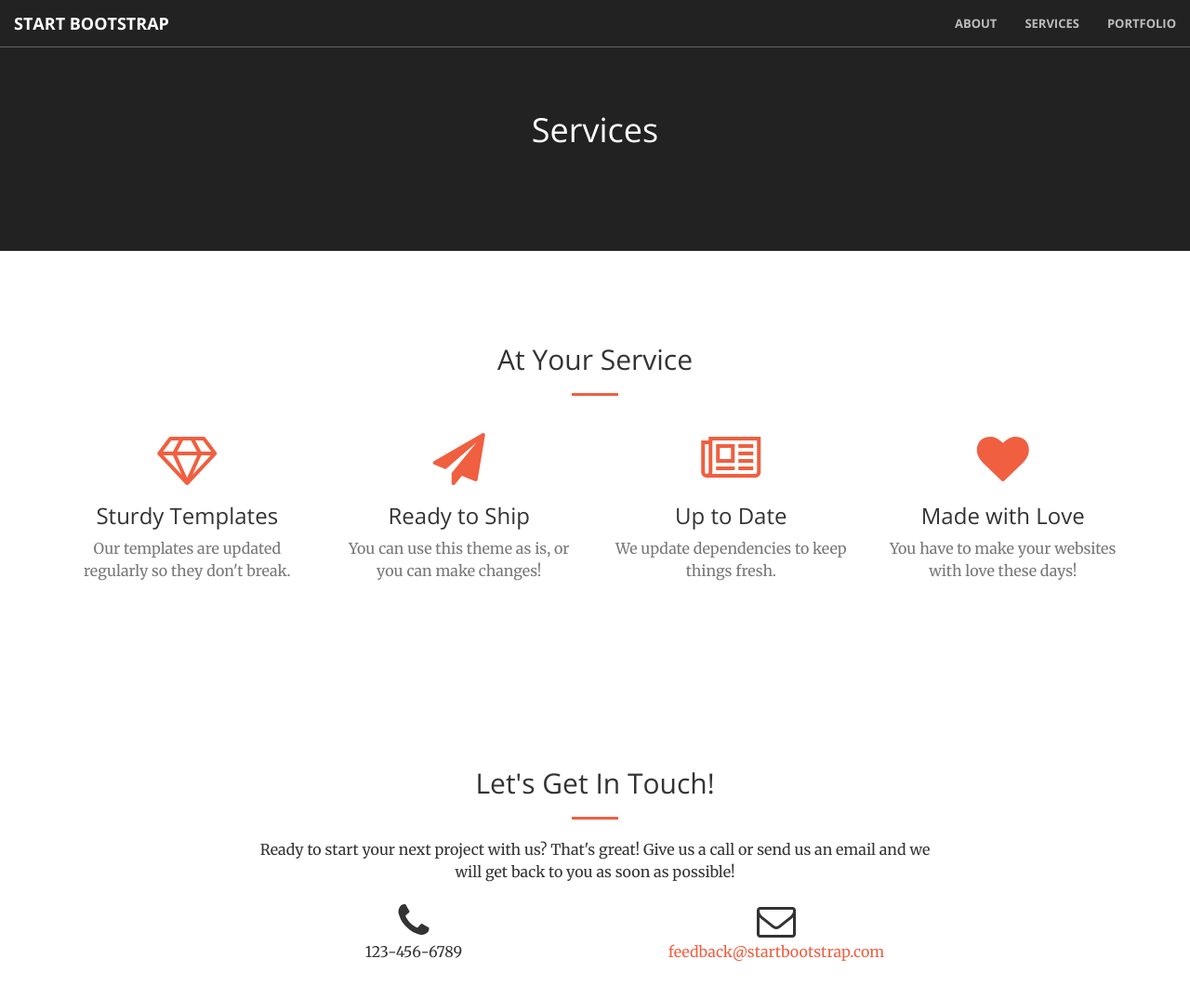
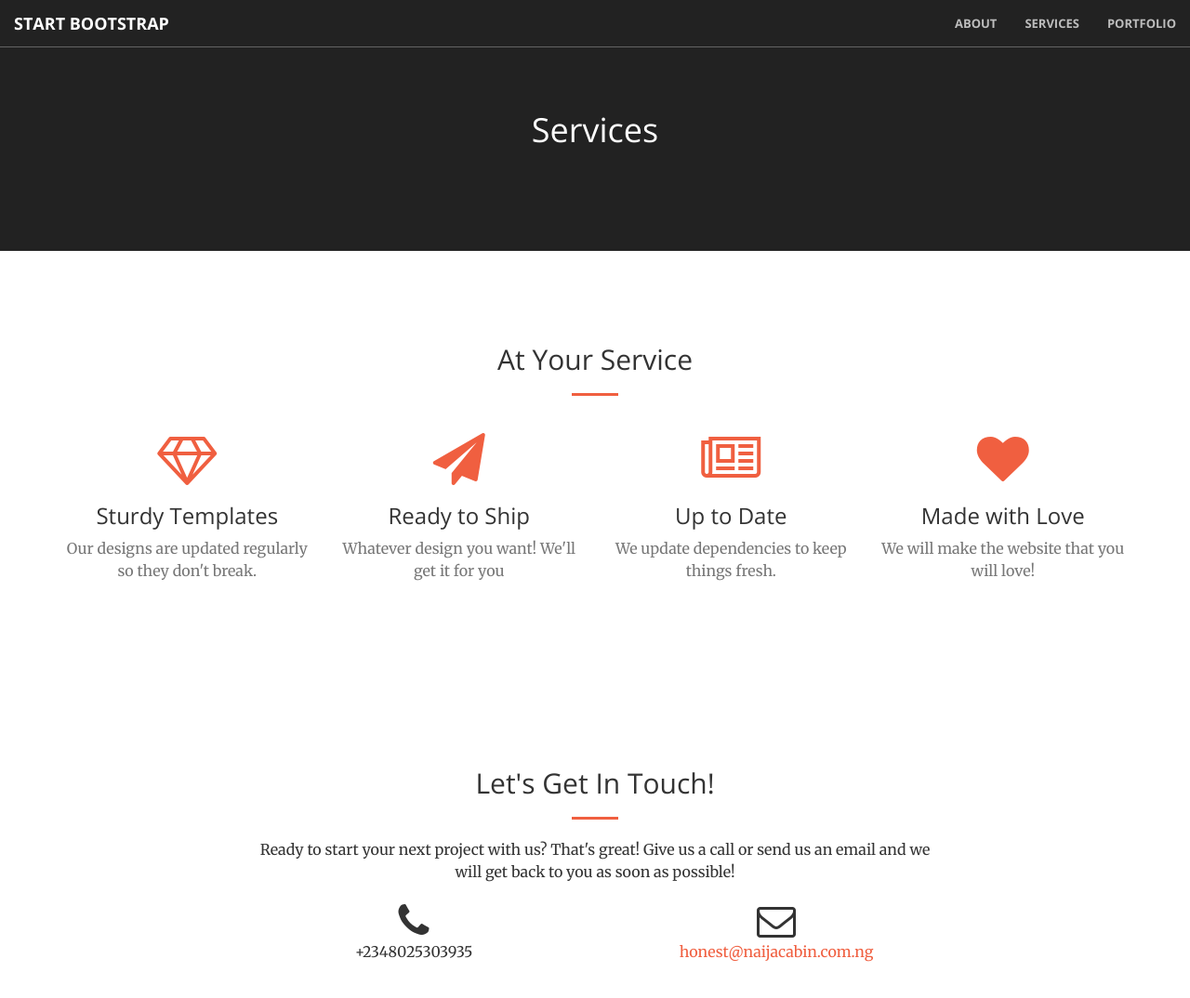
Before and after one commit to naijacabin/naijacabinblog, a Jekyll site: the page services.html, which Jekyll copies as it is, in a window 1280 px wide and 1156 px high. Shown: the top 1074 px of the window at 93% size. Built offline with Jekyll 4.4.1, drawn with Linux system fonts in a browser that asks for light colours.

Commit message:
Update services.html

```diff
--- a/services.html
+++ b/services.html
@@ -72,14 +72,14 @@
 						<div class="service-box">
 							<i class="fa fa-4x fa-diamond wow bounceIn text-primary"></i>
 							<h3>Sturdy Templates</h3>
-							<p class="text-muted">Our templates are updated regularly so they don't break.</p>
+							<p class="text-muted">Our designs are updated regularly so they don't break.</p>
 						</div>
 					</div>
 					<div class="col-lg-3 col-md-6 text-center">
 						<div class="service-box">
 							<i class="fa fa-4x fa-paper-plane wow bounceIn text-primary" data-wow-delay=".1s"></i>
 							<h3>Ready to Ship</h3>
-							<p class="text-muted">You can use this theme as is, or you can make changes!</p>
+							<p class="text-muted">Whatever design you want! We'll get it for you</p>
 						</div>
 					</div>
 					<div class="col-lg-3 col-md-6 text-center">
@@ -93,7 +93,7 @@
 						<div class="service-box">
 							<i class="fa fa-4x fa-heart wow bounceIn text-primary" data-wow-delay=".3s"></i>
 							<h3>Made with Love</h3>
-							<p class="text-muted">You have to make your websites with love these days!</p>
+							<p class="text-muted">We will make the website that you will love!</p>
 						</div>
 					</div>
 				</div>
@@ -109,11 +109,11 @@
 					</div>
 					<div class="col-lg-4 col-lg-offset-2 text-center">
 						<i class="fa fa-phone fa-3x wow bounceIn"></i>
-						<p>123-456-6789</p>
+						<p>+2348025303935</p>
 					</div>
 					<div class="col-lg-4 text-center">
 						<i class="fa fa-envelope-o fa-3x wow bounceIn" data-wow-delay=".1s"></i>
-						<p><a href="mailto:your-email@your-domain.com">feedback@startbootstrap.com</a></p>
+						<p><a href="mailto:honest@naijacabin.com.ng">honest@naijacabin.com.ng</a></p>
 					</div>
 				</div>
 			</div>
```
